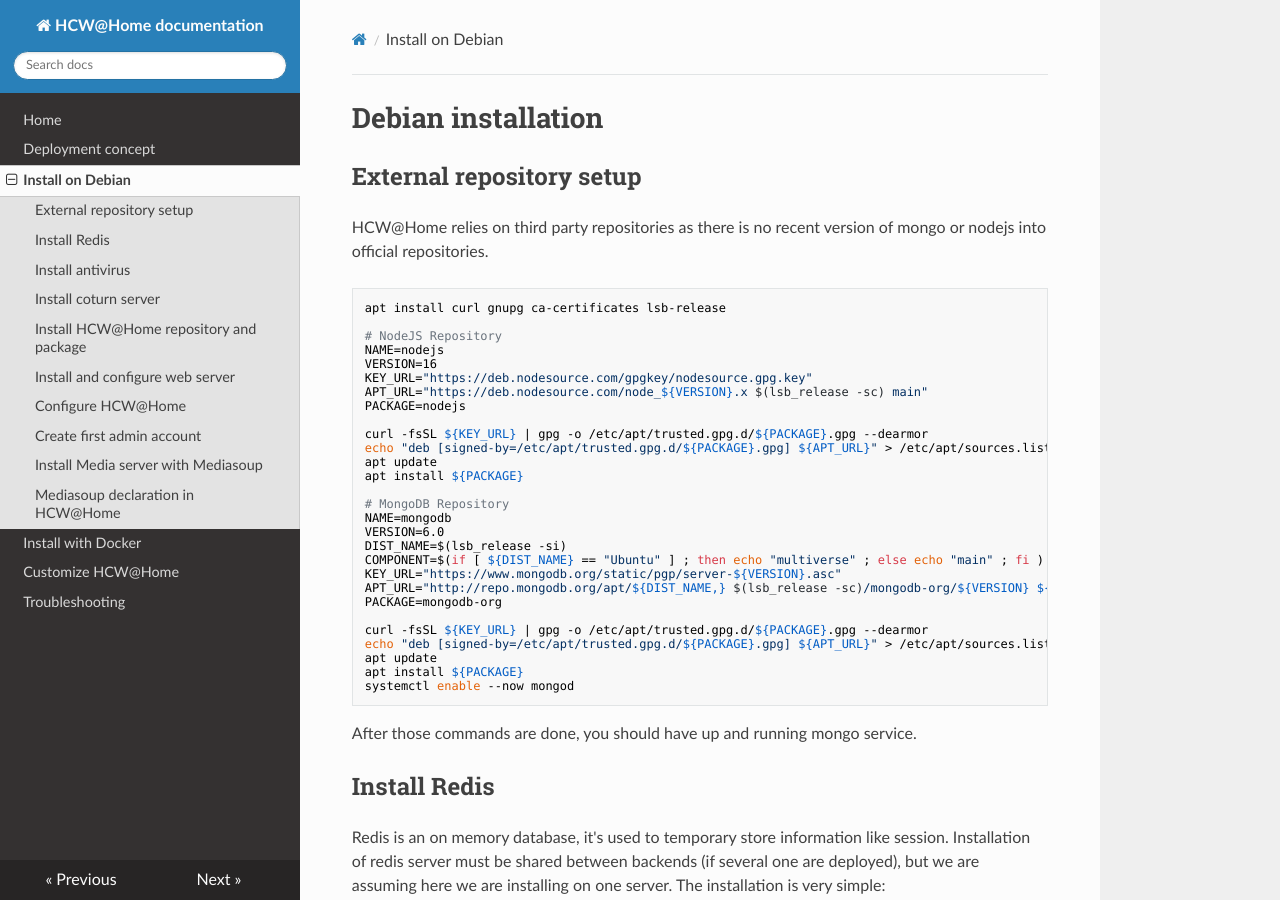
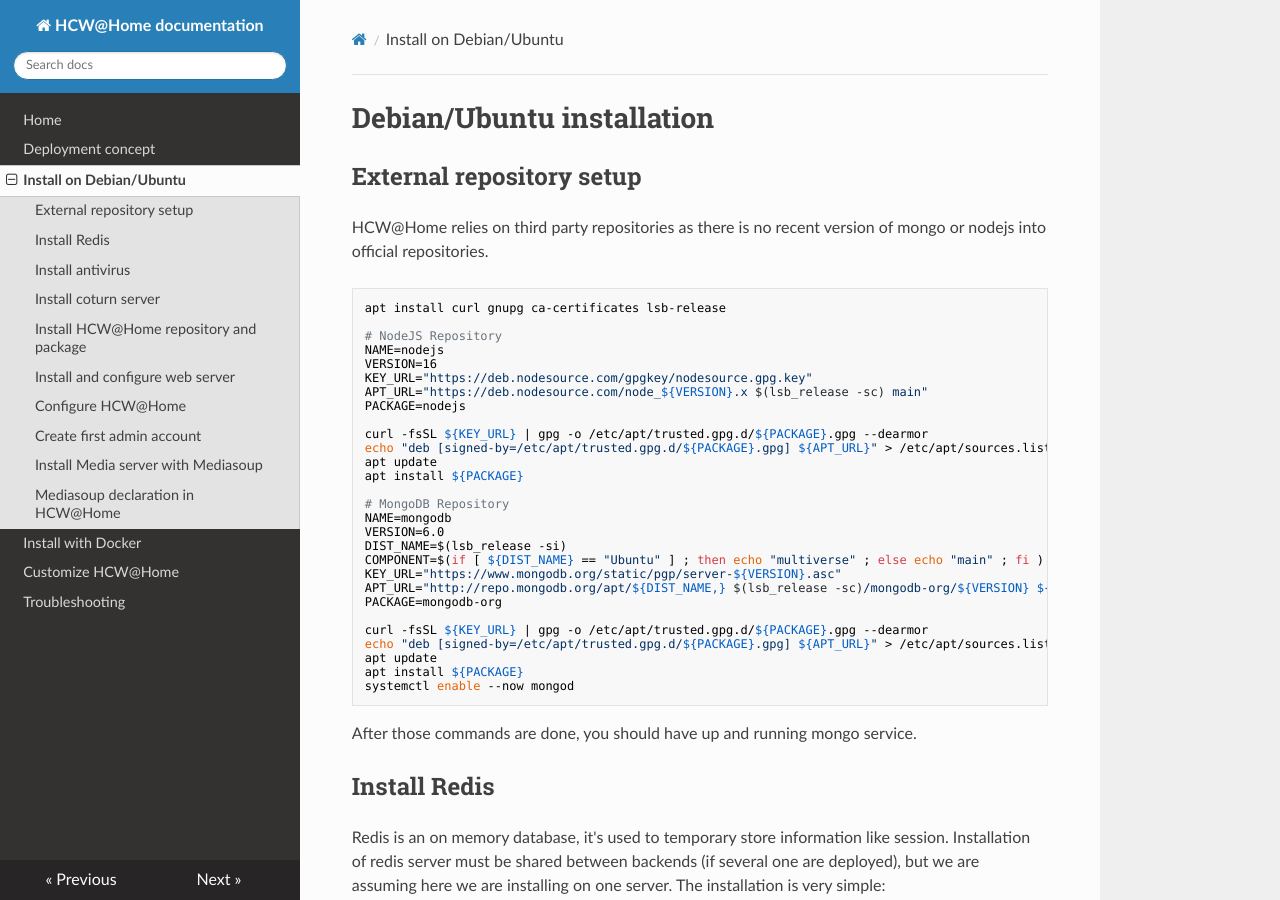
Before and after one commit to HCW-home/hcw-docs, an MkDocs documentation site: the page built from docs/debian.md, in a window 1280 px wide and 900 px high. Built offline with MkDocs 1.6.1, drawn with Linux system fonts in a browser that asks for light colours; nearby versions of some CDN libraries.

Commit message:
Add Ubuntu mention

```diff
--- a/docs/debian.md
+++ b/docs/debian.md
@@ -1,4 +1,4 @@
-# Debian installation
+# Debian/Ubuntu installation
 
 ## External repository setup
 
--- a/mkdocs.yml
+++ b/mkdocs.yml
@@ -2,7 +2,7 @@ site_name: HCW@Home documentation
 nav:
   - Home: index.md
   - Deployment concept: deploy.md
-  - Install on Debian: debian.md
+  - Install on Debian/Ubuntu: debian.md
   - Install with Docker: docker.md
   - Customize HCW@Home: customize.md
   - Troubleshooting: troubleshooting.md
```
